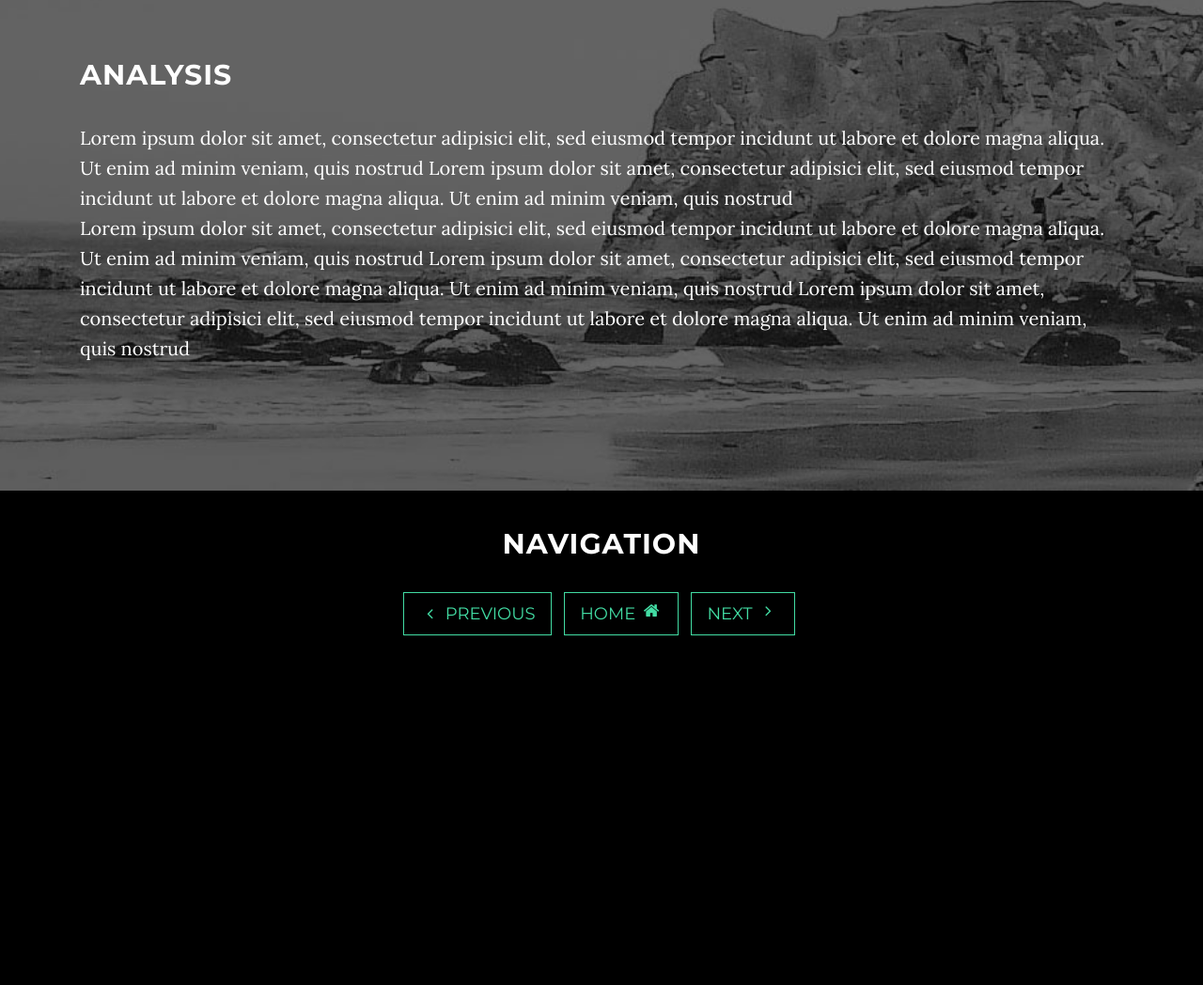
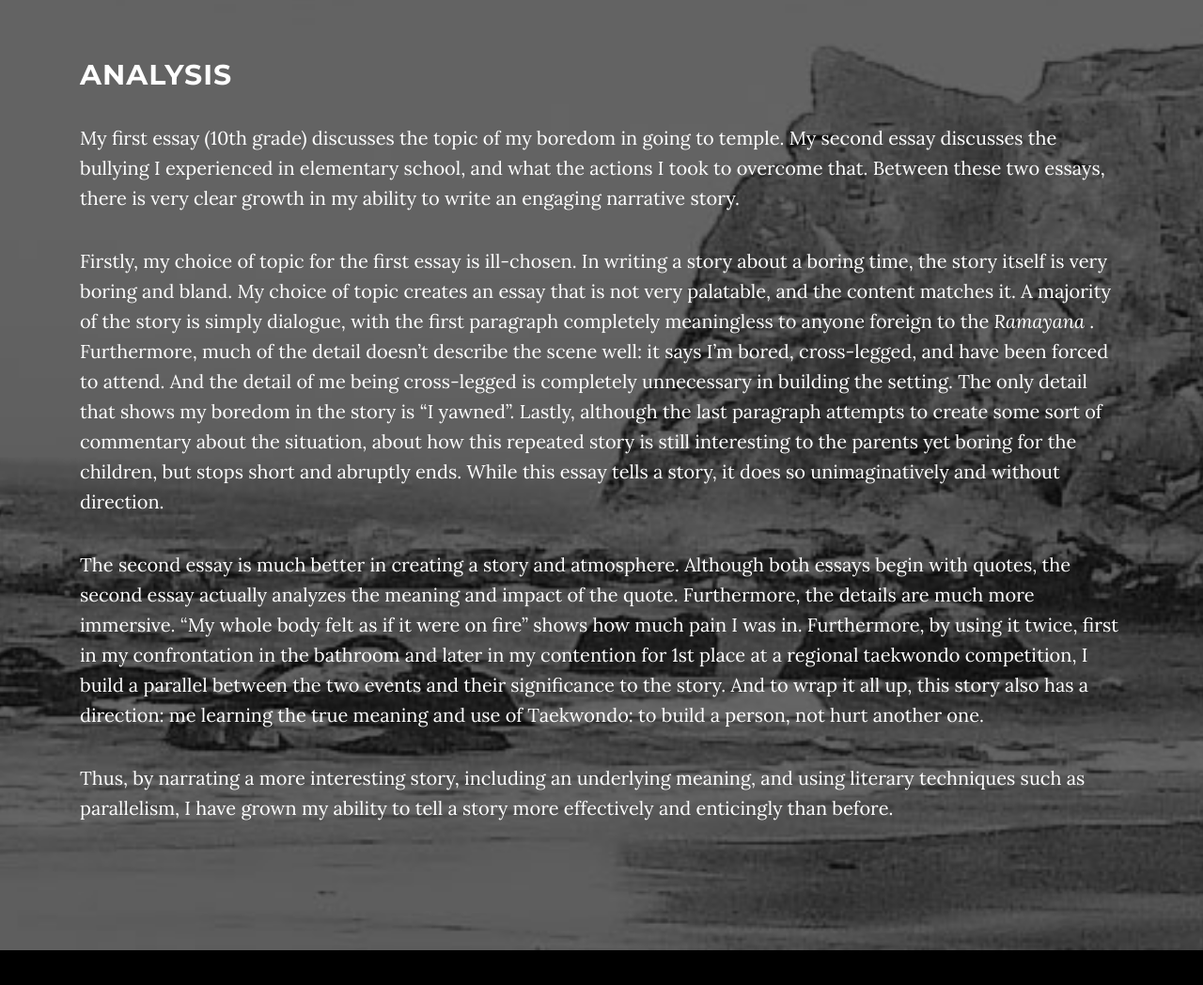
Before and after one commit to eashman123/vistaportfolio, a website: page ps2.html in a window 1280 px wide. Shown: the part 3280-4328 px from the top of the page at 94% size. Before the commit the page ends 4006 px from the top, so only its background shows below. Drawn offline with nearby package versions, Linux system fonts and the light colour scheme; some packages are replaced by stand-ins of ours.

Commit message:
Added Analysis

```diff
--- a/ps2.html
+++ b/ps2.html
@@ -46,7 +46,39 @@
 
 
 
+
+
+
+
+
+
+
+
+
+
+
+
+
+
+
+
                     <i class="fa -circle fa-book"></i> <span class="light">Standard</span> 3
+
+
+
+
+
+
+
+
+
+
+
+
+
+
+
+
 
 
 
@@ -220,18 +252,49 @@
       <div class="container">
         <div class="col-lg-12 col-lg-offset-0">
           <h2>Analysis</h2>
-                    <p>Lorem ipsum dolor sit amet, consectetur adipisici elit, sed eiusmod tempor
-                        incidunt ut labore et dolore magna aliqua. Ut enim ad minim veniam, quis
-                        nostrud Lorem ipsum dolor sit amet, consectetur adipisici elit, sed eiusmod
-                        tempor incidunt ut labore et dolore magna aliqua. Ut enim ad minim veniam,
-                        quis nostrud
-                        <br>Lorem ipsum dolor sit amet, consectetur adipisici elit, sed eiusmod tempor
-                        incidunt ut labore et dolore magna aliqua. Ut enim ad minim veniam, quis
-                        nostrud Lorem ipsum dolor sit amet, consectetur adipisici elit, sed eiusmod
-                        tempor incidunt ut labore et dolore magna aliqua. Ut enim ad minim veniam,
-                        quis nostrud Lorem ipsum dolor sit amet, consectetur adipisici elit, sed
-                        eiusmod tempor incidunt ut labore et dolore magna aliqua. Ut enim ad minim
-                        veniam, quis nostrud</p>
+          <p>
+            <span style="font-weight: 400">My first essay (10th grade) discusses the topic of my boredom in going
+              to temple. My second essay discusses the bullying I experienced in elementary
+              school, and what the actions I took to overcome that. Between these two
+              essays, there is very clear growth in my ability to write an engaging narrative
+              story.</span>
+          </p>
+          <p>
+            <span style="font-weight: 400">Firstly, my choice of topic for the first essay is ill-chosen. In writing
+              a story about a boring time, the story itself is very boring and bland.
+              My choice of topic creates an essay that is not very palatable, and the
+              content matches it. A majority of the story is simply dialogue, with the
+              first paragraph completely meaningless to anyone foreign to the</span>
+            <i>
+              <span style="font-weight: 400">Ramayana</span>
+            </i>
+            <span style="font-weight: 400">. Furthermore, much of the detail doesn’t describe the scene well: it
+              says I’m bored, cross-legged, and have been forced to attend. And the detail
+              of me being cross-legged is completely unnecessary in building the setting.
+              The only detail that shows my boredom in the story is “I yawned”. Lastly,
+              although the last paragraph attempts to create some sort of commentary
+              about the situation, about how this repeated story is still interesting
+              to the parents yet boring for the children, but stops short and abruptly
+              ends. While this essay tells a story, it does so unimaginatively and without
+              direction.</span>
+          </p>
+          <p>
+            <span style="font-weight: 400">The second essay is much better in creating a story and atmosphere. Although
+              both essays begin with quotes, the second essay actually analyzes the meaning
+              and impact of the quote. Furthermore, the details are much more immersive.
+              “My whole body felt as if it were on fire” shows how much pain I was in.
+              Furthermore, by using it twice, first in my confrontation in the bathroom
+              and later in my contention for 1st place at a regional taekwondo competition,
+              I build a parallel between the two events and their significance to the
+              story. And to wrap it all up, this story also has a direction: me learning
+              the true meaning and use of Taekwondo: to build a person, not hurt another
+              one.</span>
+          </p>
+          <p>
+            <span style="font-weight: 400">Thus, by narrating a more interesting story, including an underlying meaning,
+              and using literary techniques such as parallelism, I have grown my ability
+              to tell a story more effectively and enticingly than before.</span>
+          </p>
         </div>
       </div>
     </div>
```
Also changed, not shown: ps1.html (+42 -15 lines), ps3.html (+38 -12 lines). Lines whose indentation alone changed are shown as unchanged.
